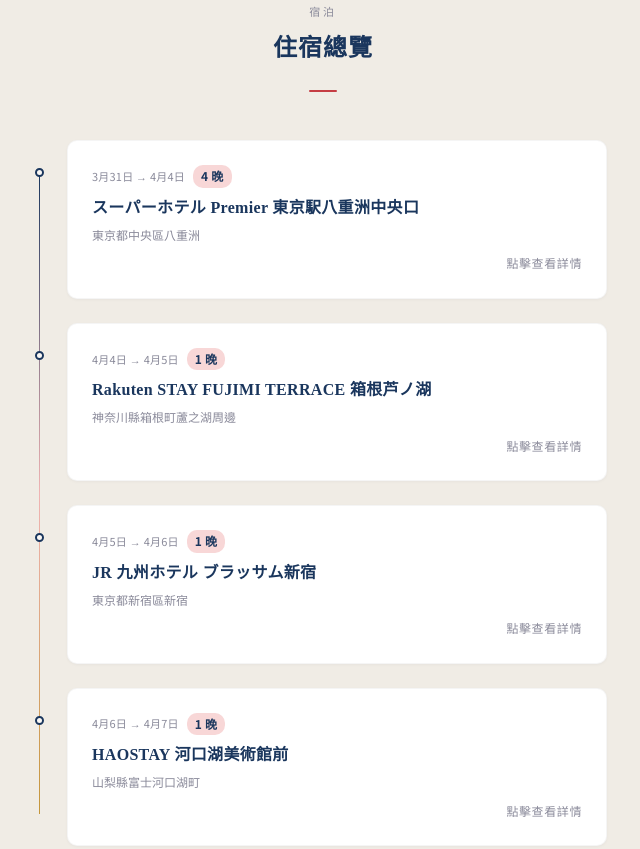
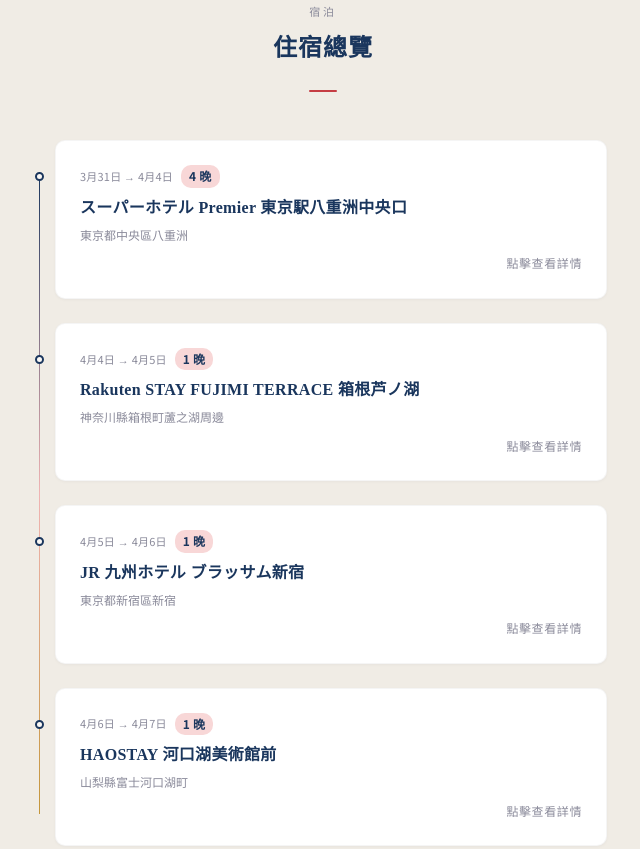
Before and after one commit to cyhung02/202604TokyoTrip, a website: page index.html in a window 1280 px wide. Shown: the part 1895-2744 px from the top of the page, without its empty margins (317-957 px from the left). Drawn offline with nearby package versions, Linux system fonts and the light colour scheme; no server answers; a web font is replaced by a local one.

Commit message:
Update style.css

```diff
--- a/style.css
+++ b/style.css
@@ -541,7 +541,7 @@ body {
    ======================================== */
 .hotel-timeline {
   position: relative;
-  padding-left: 28px;
+  padding-left: 16px;
 }
 
 .hotel-timeline::before {
@@ -567,8 +567,8 @@ body {
 .hotel-card-wrapper::before {
   content: '';
   position: absolute;
-  left: -32px;
-  top: 28px;
+  left: -20px;
+  top: 32px;
   width: 9px;
   height: 9px;
   background: var(--color-washi);
```
